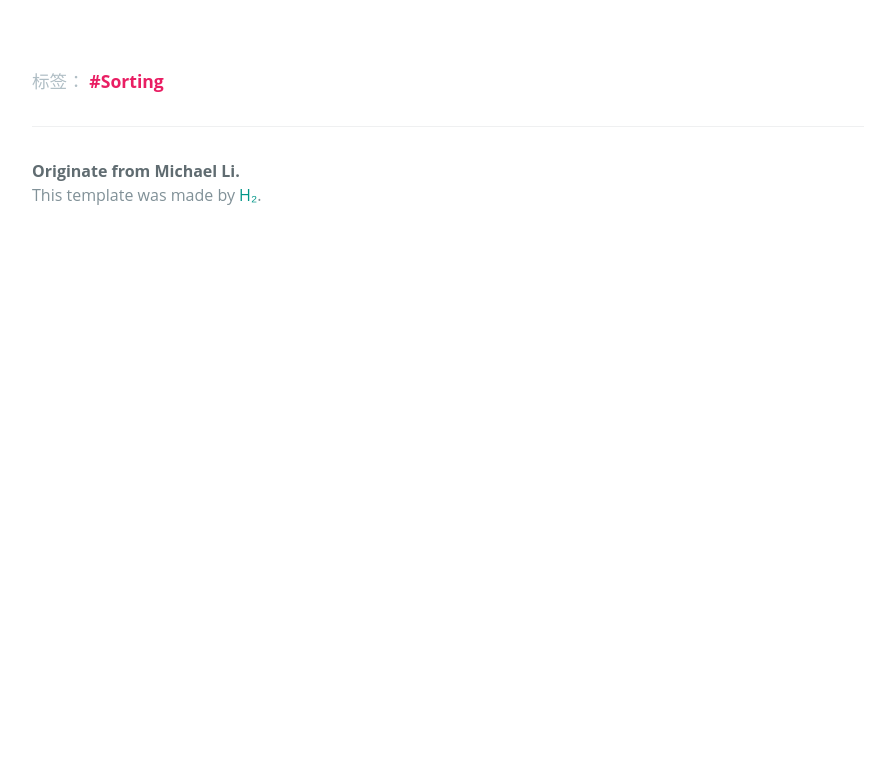
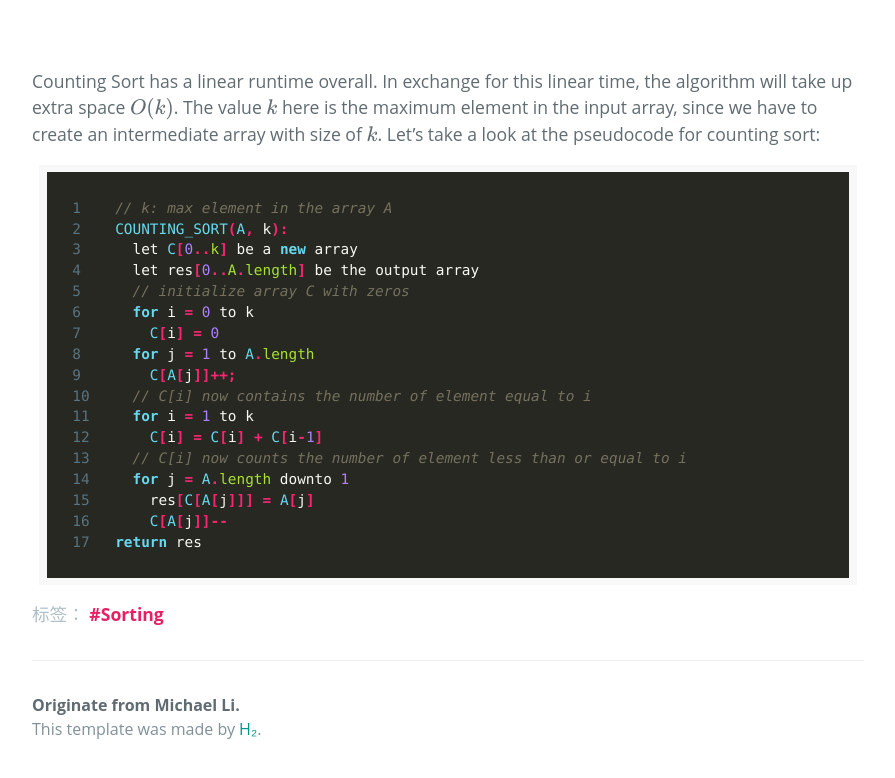
Before and after one commit to zl323/zl323.github.io, a Jekyll site: the page built from _posts/2020-05-15-Counting-Sort.md, in a window 1280 px wide and 1139 px high. Shown: the part 350-1128 px from the top of the window, without its empty margins (192-1087 px from the left). Built offline with Jekyll 4.4.1, drawn with Linux system fonts in a browser that asks for light colours; some web fonts are replaced; formulas are drawn with MathJax 3.

Commit message:
edit counting sort

```diff
--- a/_posts/2020-05-15-Counting-Sort.md
+++ b/_posts/2020-05-15-Counting-Sort.md
@@ -5,3 +5,25 @@ date:   2020-05-15
 tags: Sorting
 mathjax: true
 ---
+
+Counting Sort has a linear runtime overall. In exchange for this linear time, the algorithm will take up extra space $O(k)$. The value $k$ here is the maximum element in the input array, since we have to create an intermediate array with size of $k$. Let's take a look at the pseudocode for counting sort:
+
+{% highlight java linenos %}
+// k: max element in the array A
+COUNTING_SORT(A, k):
+  let C[0..k] be a new array
+  let res[0..A.length] be the output array
+  // initialize array C with zeros
+  for i = 0 to k
+    C[i] = 0
+  for j = 1 to A.length
+    C[A[j]]++;
+  // C[i] now contains the number of element equal to i
+  for i = 1 to k
+    C[i] = C[i] + C[i-1]
+  // C[i] now counts the number of element less than or equal to i
+  for j = A.length downto 1
+    res[C[A[j]]] = A[j]
+    C[A[j]]--
+return res
+{% endhighlight %}
```
